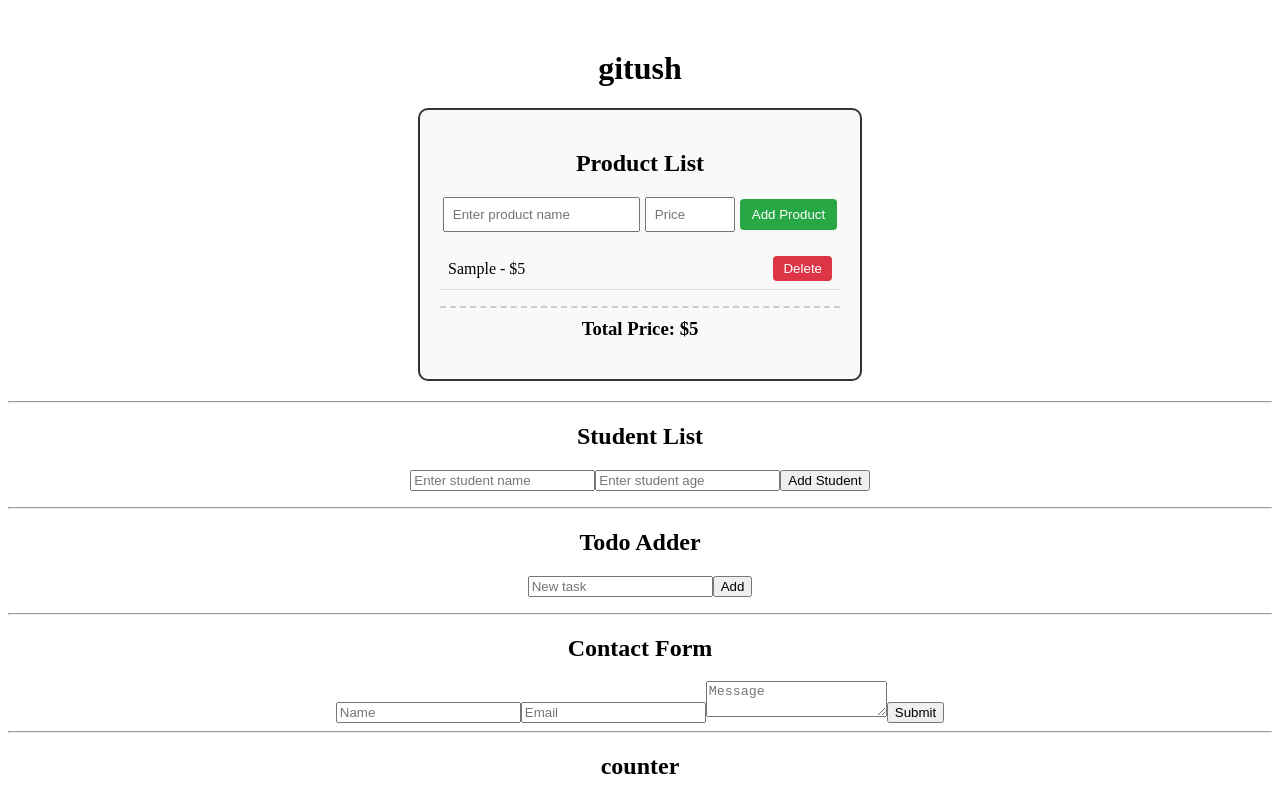
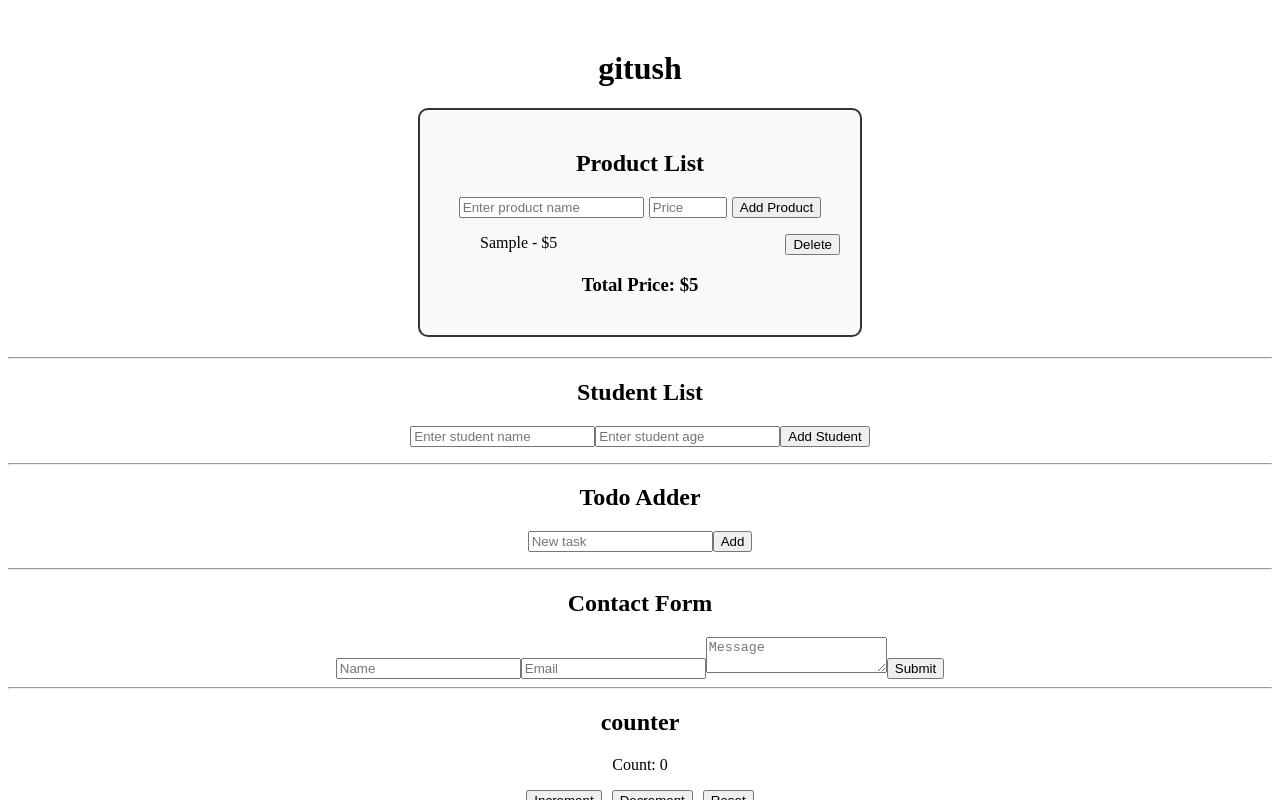
Before and after one commit to crystalfox1/giti, a React (Vite) app: page / in a window 1280 px wide. Both pictures are taken after typing "Sample", "5" into the empty fields and a click on the button "Add Product". Shown: the top 800 px of the page. Built offline with nearby package versions, Linux system fonts and the light colour scheme.

Commit message:
fix product list import case sensitivity bug and clear all errors

```diff
--- a/src/ProductList.tsx
+++ b/src/ProductList.tsx
@@ -44,19 +44,19 @@ const ProductList = () => {
     <div style={{ maxWidth: "400px", margin: "20px auto", padding: "20px", border: "2px solid #333", borderRadius: "10px", backgroundColor: "#f9f9f9" }}>
       <h2>Product List</h2>
       <div style={{ marginBottom: "15px" }}>
-        <input type="text" placeholder="Enter product name" value={productName} onChange={handleChange} style={{ padding: "8px", marginRight: "5px" }} />
-        <input type="number" placeholder="Price" value={productPrice} onChange={handlePriceChange} style={{ padding: "8px", width: "70px" }} />
-        <button onClick={addProduct} style={{ padding: "8px 12px", marginLeft: "5px", backgroundColor: "#28a745", color: "white", border: "none", borderRadius: "4px" }}>Add Product</button>
+        <input type="text" placeholder="Enter product name" value={productName} onChange={handleChange} />
+        <input type="number" placeholder="Price" value={productPrice} onChange={handlePriceChange} style={{ width: "70px", marginLeft: "5px" }} />
+        <button onClick={addProduct} style={{ marginLeft: "5px" }}>Add Product</button>
       </div>
-      <ul style={{ listStyleType: "none", padding: 0 }}>
+      <ul>
         {products.map((product) => (
-          <li key={product.id} style={{ display: "flex", justifyContent: "space-between", alignItems: "center", padding: "8px", borderBottom: "1px solid #ddd" }}>
+          <li key={product.id} style={{ display: "flex", justifyContent: "space-between", marginBottom: "5px" }}>
             <span>{product.name} - ${product.price}</span>
-            <button onClick={() => deleteProduct(product.id)} style={{ backgroundColor: "#dc3545", color: "white", border: "none", padding: "5px 10px", borderRadius: "4px" }}>Delete</button>
+            <button onClick={() => deleteProduct(product.id)}>Delete</button>
           </li>
         ))}
       </ul>
-      <h3 style={{ marginTop: "15px", paddingTop: "10px", borderTop: "2px dashed #ccc" }}>Total Price: ${totalPrice}</h3>
+      <h3>Total Price: ${totalPrice}</h3>
     </div>
   )
 }
```
Also changed, not shown: src/App.tsx (+10 -10 lines).
